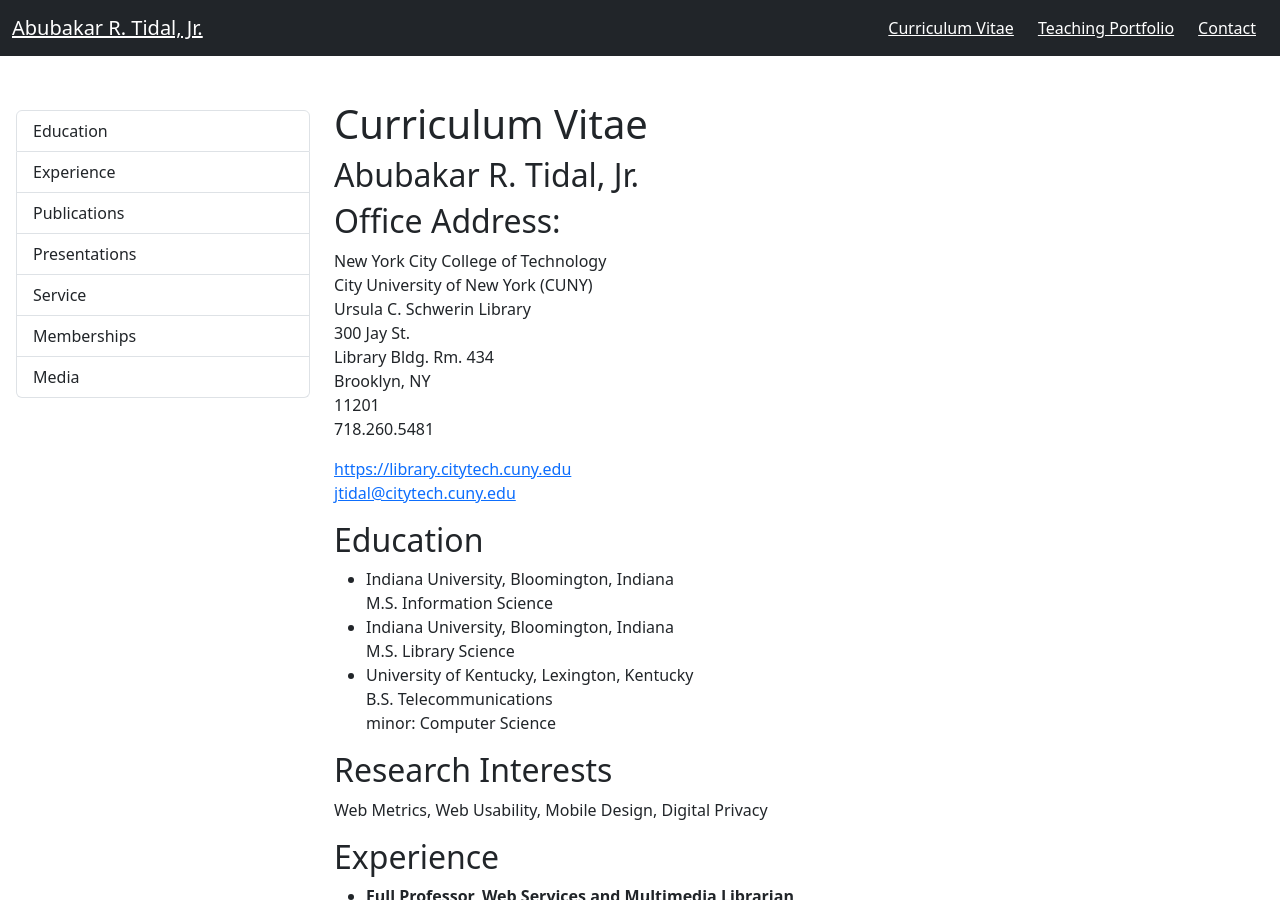
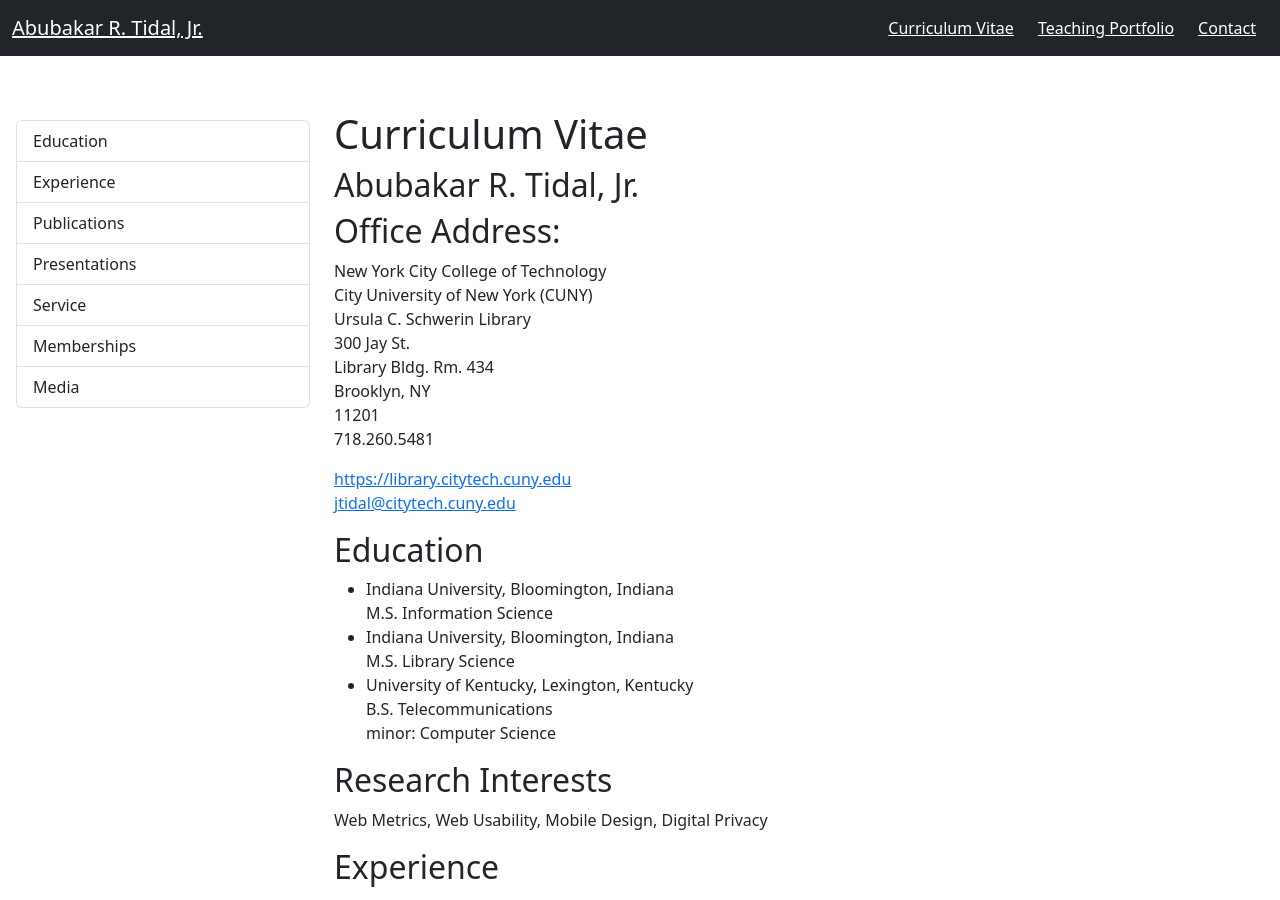
Before and after one commit to KentuckyFriedTofu/KentuckyFriedTofu.github.io, a Jekyll site: the page built from cv.html, in a window 1280 px wide and 900 px high. Built offline with Jekyll 4.4.1, drawn with Linux system fonts in a browser that asks for light colours.

Commit message:
Update cv.html

```diff
--- a/cv.html
+++ b/cv.html
@@ -2,7 +2,7 @@
 layout: page
 title: Abubakar R. Tidal, Jr. - Curriculum Vitae
 ---
-<div class="row">
+<div class="row" style="padding-top:10px;">
   <div class="col-sm-12 col-md-3 col-lg-3" style="padding-top:10px;">
     <div id="in-pageNav" class="list-group sticky-top">
       <a class="list-group-item list-group-item-action" href="#edu">Education</a>
```
